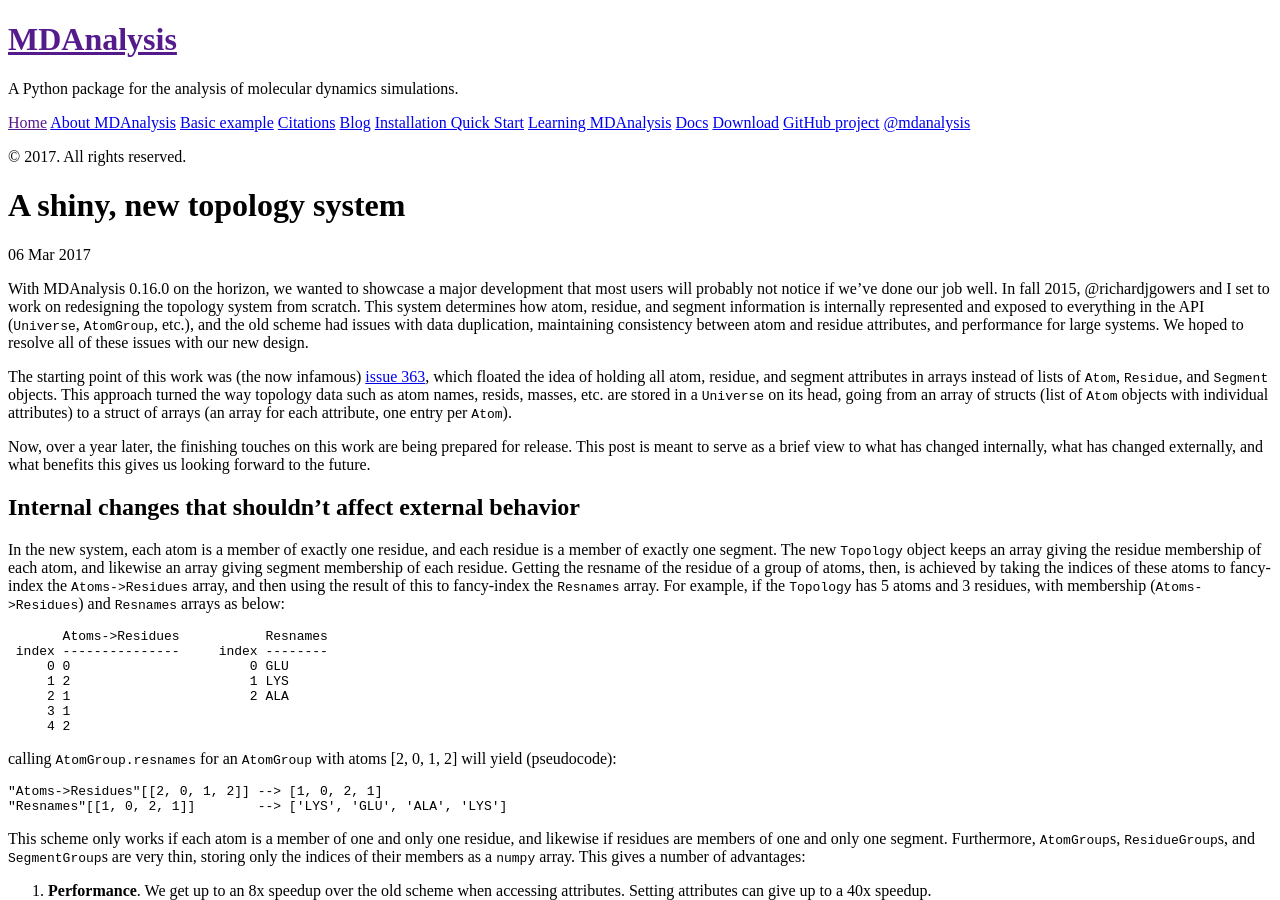
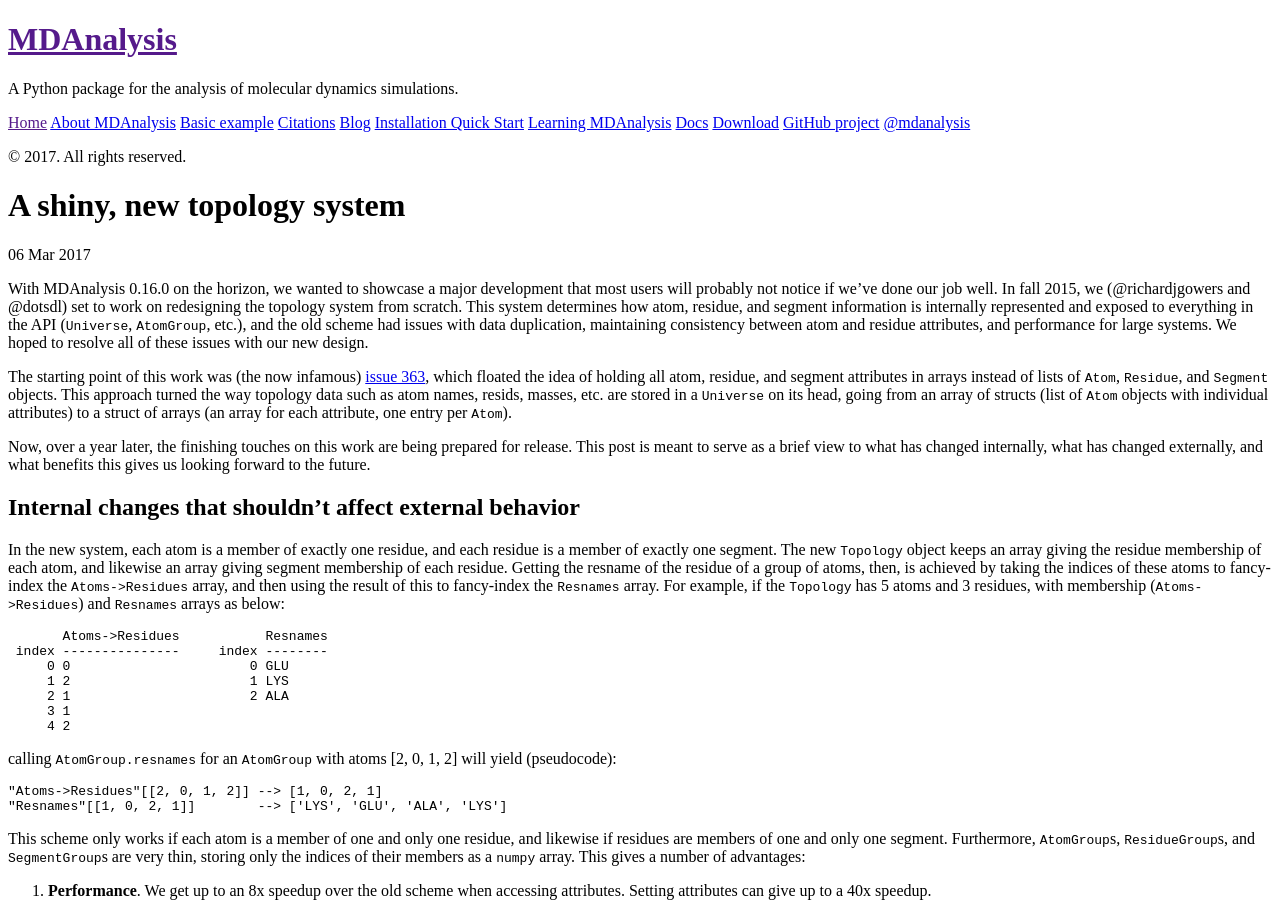
Before and after one commit to MDAnalysis/MDAnalysis.github.io, a Jekyll site: the page built from _posts/2017-03-06-new-topology-system.md, in a window 1280 px wide and 900 px high. Built offline with Jekyll 4.4.1, drawn with Linux system fonts in a browser that asks for light colours; some of the changed text lies outside the part shown.

Commit message:
Update 2017-03-06-new-topology-system.md

```diff
--- a/_posts/2017-03-06-new-topology-system.md
+++ b/_posts/2017-03-06-new-topology-system.md
@@ -4,7 +4,7 @@ title: A shiny, new topology system
 ---
 
 With MDAnalysis 0.16.0 on the horizon, we wanted to showcase a major development that most users will probably not notice if we've done our job well.
-In fall 2015, @richardjgowers and I set to work on redesigning the topology system from scratch.
+In fall 2015, we (@richardjgowers and @dotsdl) set to work on redesigning the topology system from scratch.
 This system determines how atom, residue, and segment information is internally represented and exposed to everything in the API (``Universe``, ``AtomGroup``, etc.), and the old scheme had issues with data duplication, maintaining consistency between atom and residue attributes, and performance for large systems.
 We hoped to resolve all of these issues with our new design.
 
```
Also changed, not shown: other parts of _posts/2017-03-06-new-topology-system.md (+1 -1 lines).
